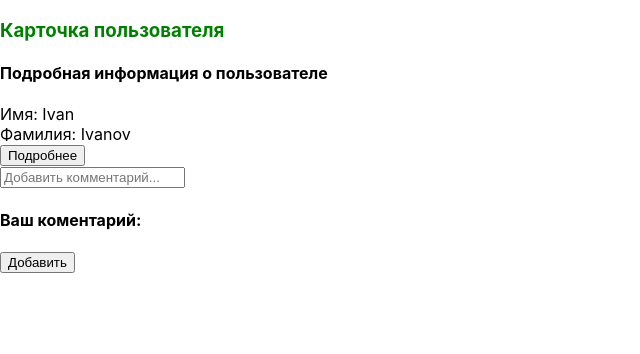
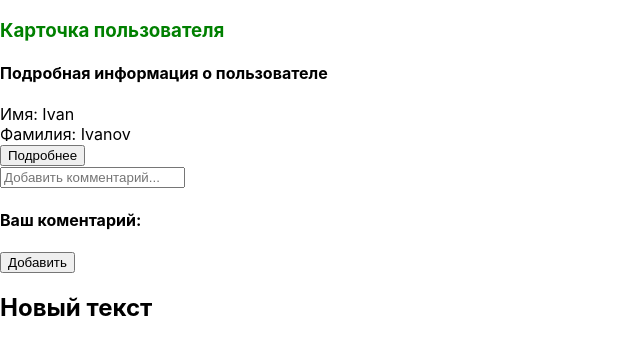
Before and after one commit to tvivlad/react_workflows, a React (Create React App) app: page / in a window 1280 px wide. Shown: the top 354 px of the page, without its empty margins (0-640 px from the left). Built offline with nearby package versions, Linux system fonts and the light colour scheme.

Commit message:
new text

```diff
--- a/src/App.js
+++ b/src/App.js
@@ -47,6 +47,8 @@ function App() {
           Ваш коментарий: <span data-testid='value-elem'>{value}</span>
         </h4>
         <button>Добавить</button>
+
+        <h2>Новый текст</h2>
       </div>
     </div>
   )
```
